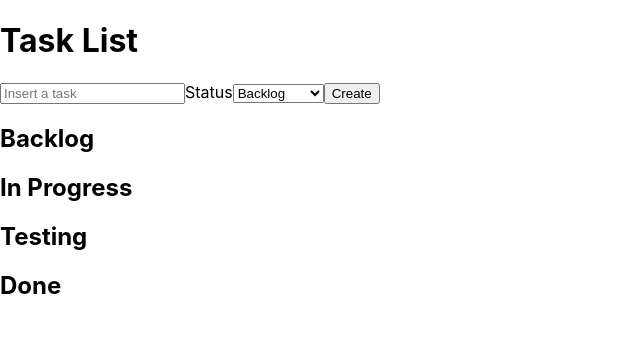
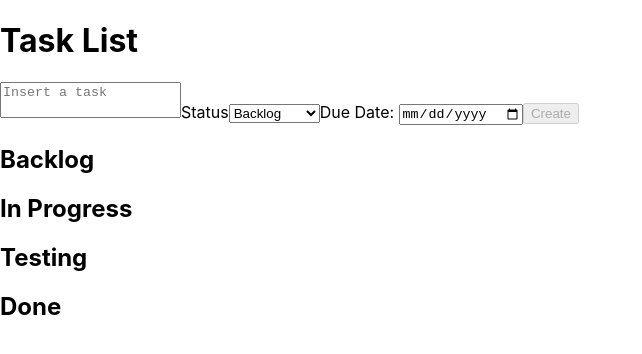
Before and after one commit to fhomaia/Project-TaskList-2.0, a React (Create React App) app in the folder Front-end/tasklist/: page / in a window 1280 px wide. Shown: the top 354 px of the page, without its empty margins (0-642 px from the left). Built offline with nearby package versions, Linux system fonts and the light colour scheme; no server answers.

Commit message:
cria componentes TarskCard

```diff
--- a/Front-end/tasklist/src/App.css
+++ b/Front-end/tasklist/src/App.css
@@ -1,38 +1 @@
-.App {
-  text-align: center;
-}
-
-.App-logo {
-  height: 40vmin;
-  pointer-events: none;
-}
-
-@media (prefers-reduced-motion: no-preference) {
-  .App-logo {
-    animation: App-logo-spin infinite 20s linear;
-  }
-}
-
-.App-header {
-  background-color: #282c34;
-  min-height: 100vh;
-  display: flex;
-  flex-direction: column;
-  align-items: center;
-  justify-content: center;
-  font-size: calc(10px + 2vmin);
-  color: white;
-}
-
-.App-link {
-  color: #61dafb;
-}
-
-@keyframes App-logo-spin {
-  from {
-    transform: rotate(0deg);
-  }
-  to {
-    transform: rotate(360deg);
-  }
-}
+textarea { resize: none; }
--- a/Front-end/tasklist/src/components/Form.jsx
+++ b/Front-end/tasklist/src/components/Form.jsx
@@ -3,30 +3,46 @@ import { io } from 'socket.io-client';
 
 function Form() {
   const socket = io();
-  const [task, setTask] = useState({ task: '', status: 'Backlog'});
-  const onInputChange = ({ target: { value }}) => setTask({ ...task, task: value });
-  const onSelectChange = ({ target: { value }}) => setTask({ ...task, status: value });
-  const onClickButton = () => socket.emit('createTask', task);
+  const [task, setTask] = useState({ task: '', status: 'Backlog', dueDate:''});
+  const onChangeTask = ({ target: { value }}) => setTask({ ...task, task: value });
+  const onChangeStatus = ({ target: { value }}) => setTask({ ...task, status: value });
+  const onChangeDueDate = ({ target: { value }}) => setTask({ ...task, dueDate: value });
+  const onClickCreate = () => socket.emit('createTask', task);
+  const disableCreate = () => {
+    console.log('aquiii')
+    if (!task.task || !task.dueDate) return true;
+    return false;
+  };
+
   console.log(task)
   return (
     <form>
       <label htmlFor='task'>
-        <input
+        <textarea
         id='task'
         placeholder='Insert a task'
-        onChange={(event) => onInputChange(event)}
+        onChange={(event) => onChangeTask(event)}
         />
       </label>
       <label htmlFor='statusbox'>
         Status
-      <select id='statusbox' onChange={(event) => onSelectChange(event)} >
+      <select id='statusbox' onChange={(event) => onChangeStatus(event)} >
         <option value='Backlog'>Backlog</option>
         <option value='In-Progress'>In Progress</option>
         <option value='Testing'>Testing</option>
         <option value='Done'>Done</option>
       </select>
       </label>
-      <button type='button' onClick={onClickButton} >Create</button>
+      <label>
+        Due Date: <input type='date' onChange={(event) => onChangeDueDate(event)}/>
+      </label>
+      <button
+        type='button'
+        onClick={onClickCreate}
+        disabled={disableCreate()}
+      >
+        Create
+      </button>
     </form>
   );
 }
--- a/Front-end/tasklist/src/components/TaskCard.jsx
+++ b/Front-end/tasklist/src/components/TaskCard.jsx
@@ -1,11 +1,46 @@
-import React from 'react';
+import React, { useState } from 'react';
+import { io } from 'socket.io-client';
 
 function TaskCard(task) {
-  const { message } = task
+  const { _id, message, dueDate } = task;
+  const [edit, setEdit] = useState(false);
+  const [updateTask, setUpdateTask] = useState(task);
+  const socket = io('http://localhost:3001');
+  const onClickDelete = socket.emit('deletTask', _id);
+  const editMode = () => setEdit(!edit);
+
+  const onChangeMessage = ({ target: { value }}) => (
+    setUpdateTask({ ...updateTask, message: value })
+  );
+
+  const onChangeDueDate = ({ target: { value }}) => (
+    setUpdateTask({ ...updateTask, dueDate: value })
+  );
+
+  const onClickConfirm = socket.emit('updateTask', task);
+
+  if (edit) {
+    return (
+      <div>
+      <button type='button' onClick={onClickDelete} >X</button>
+      <button type='button' onClick={editMode} >✏️</button>
+      <textarea value={ updateTask.message } onChange={(e) => onChangeMessage(e) } />
+      <input value={ updateTask.dueDate } onChange={(e) => onChangeDueDate(e) } />
+      <button type='button'>&larr;</button>
+      <button type='button'>&rarr;</button>
+      <button type='button' onClick={ onClickConfirm } >Confirm</button>
+      </div>
+    )
+  }
   return (
-    <div>
-      <h3>{message}</h3>
-    </div>
+      <div>
+      <button type='button' onClick={ onClickDelete } >X</button>
+      <button type='button' onClick={ editMode } >✏️</button>
+      <h3>{ message }</h3>
+      <p>Due: { dueDate }</p>
+      <button type='button' >&larr;</button>
+      <button type='button' >&rarr;</button>
+      </div>
   )
 }
 
```
